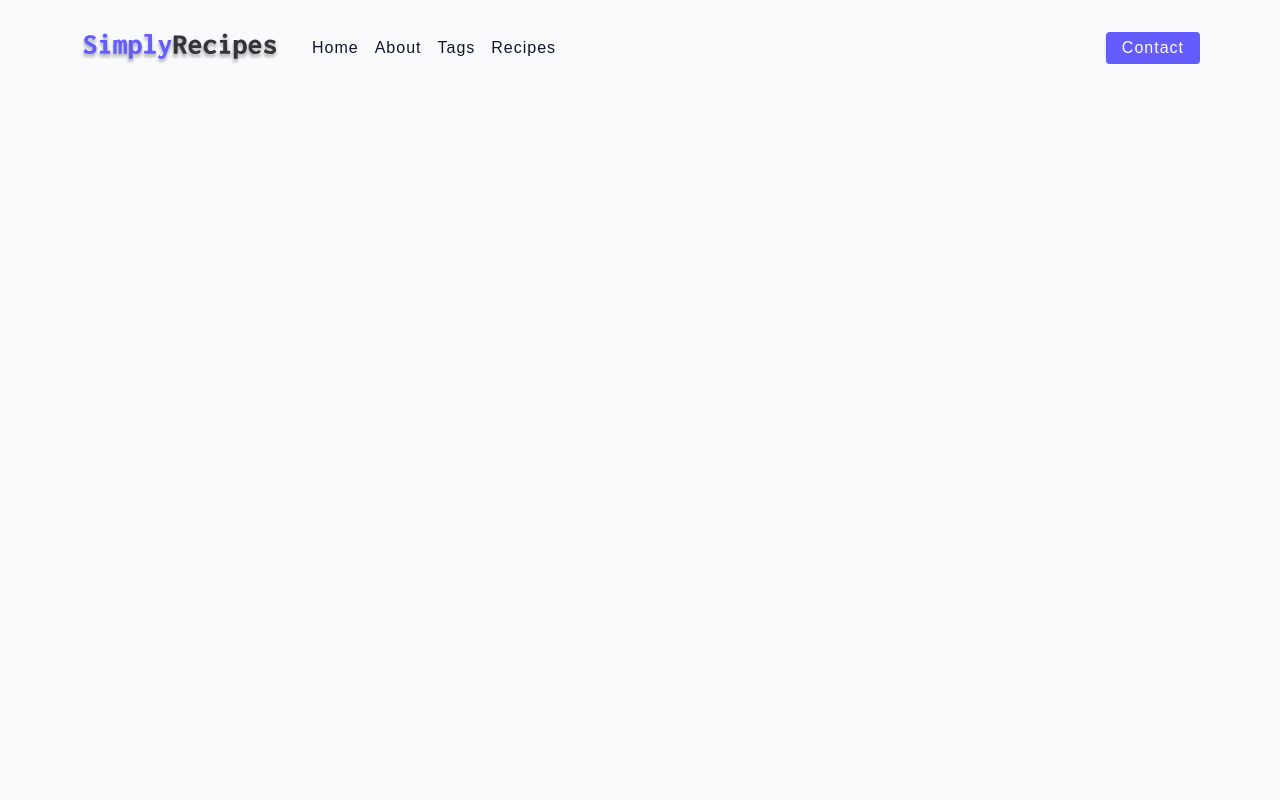
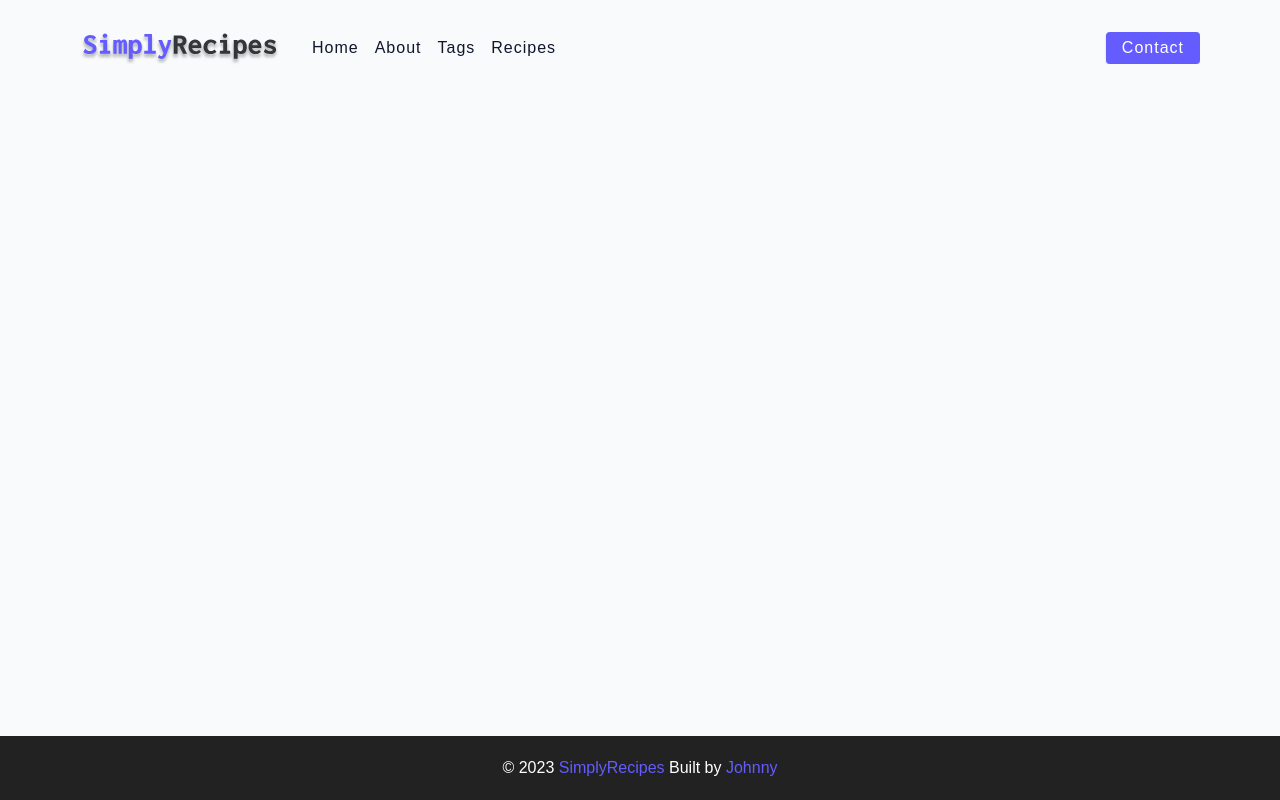
Before and after one commit to ioapap/simple_recipes, a plain HTML site: page index.html in a window 1280 px wide. Drawn offline with Linux system fonts and the light colour scheme.

Commit message:
Started the footer

```diff
--- a/css/main.css
+++ b/css/main.css
@@ -387,3 +387,46 @@ Navbar
     margin-right: 0;
   }
 }
+
+/*
+===============
+Page
+===============
+*/
+.page {
+  /* background: red; */
+  width: 90vw;
+  max-width: var(--max-width);
+  margin: 0 auto;
+  padding-top: 2rem;
+  min-height: calc(100vh - (6rem + 4rem));
+}
+
+/*
+===============
+Footer
+===============
+*/
+.page-footer {
+  height: 4rem;
+  background: var(--black);
+  color: var(--white);
+  display: flex;
+  align-items: center;
+  justify-content: center;
+}
+
+.page-footer p {
+  margin-bottom: 0;
+}
+
+.footer-logo,
+.page-footer a {
+  color: var(--primary-500);
+}
+
+/*
+===============
+
+===============
+*/
--- a/index.html
+++ b/index.html
@@ -42,6 +42,20 @@
     </div>
   </nav>
   <!-- End of Nav -->
+  <!-- Main -->
+  <main class="page"></main>
+
+  <!-- End of main-->
+  <!--Footer -->
+  <footer class="page-footer">
+    <p> &copy; <span id="date">2023</span>
+      <span class="footer-logo">
+        SimplyRecipes
+      </span>
+      Built by <a href="https://johnpap.dev/">Johnny</a>
+    </p>
+  </footer>
+  <!-- End of footer-->
   <script src="./js/app.js"></script>
 </body>
 
```
